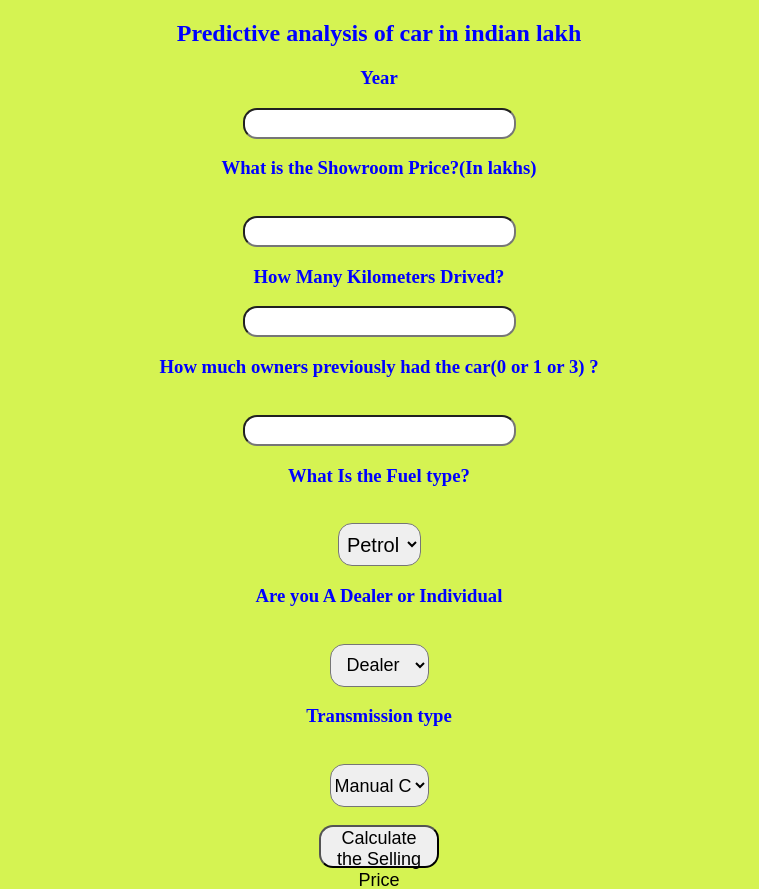
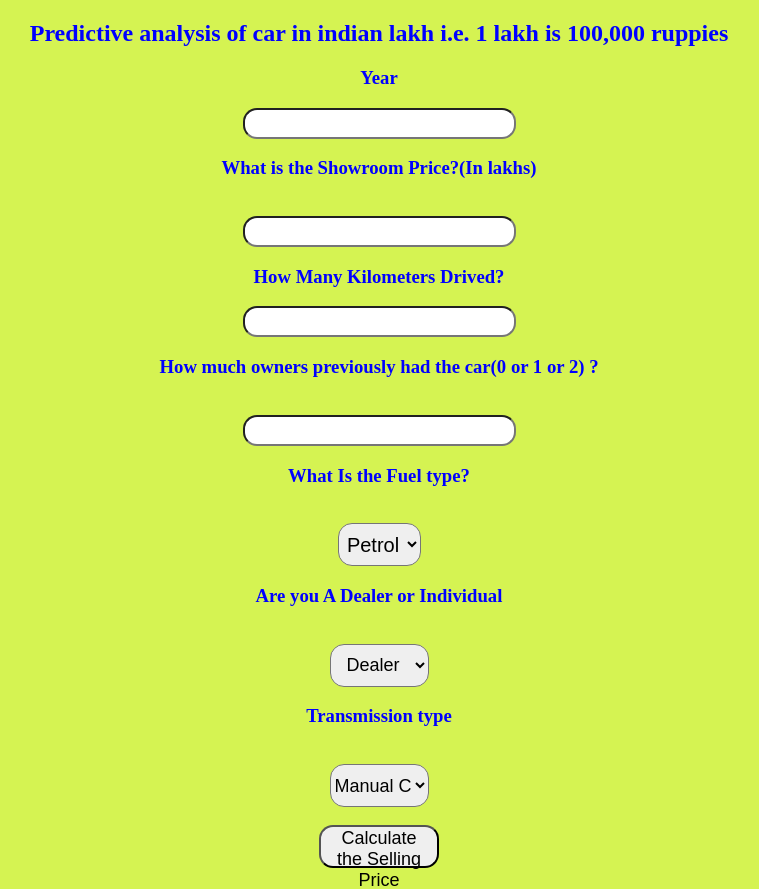
Before and after one commit to Temi111/car2, a Flask app: page / in a window 1280 px wide. Shown: the top 889 px of the page, without its empty margins (261-1020 px from the left). Run offline with Flask 2, Linux system fonts and the light colour scheme; parts of the project's set-up code (start-up, migrations or seed data) failed here and were passed over.

Commit message:
updated the index.html

```diff
--- a/templates/index.html
+++ b/templates/index.html
@@ -11,12 +11,12 @@
 
     <div style="color:blue">
         <form action="{{ url_for('predict')}}" method="post">
-            <h2>Predictive analysis of car in indian lakh</h2>
+            <h2>Predictive analysis of car in indian lakh i.e. 1 lakh is 100,000 ruppies </h2>
             <h3>Year</h3>
             <input id="first" name="Year" type="number ">
             <h3>What is the Showroom Price?(In lakhs)</h3><br><input id="second" name="Present_Price" required="required">
             <h3>How Many Kilometers Drived?</h3><input id="third" name="Kms_Driven" required="required">
-            <h3>How much owners previously had the car(0 or 1 or 3) ?</h3><br><input id="fourth" name="Owner" required="required">
+            <h3>How much owners previously had the car(0 or 1 or 2) ?</h3><br><input id="fourth" name="Owner" required="required">
             <h3>What Is the Fuel type?</h3><br><select name="Fuel_Type_Petrol" id="fuel" required="required">
                 <option value="Petrol">Petrol</option>
                 <option value="Diesel">Diesel</option>
```
